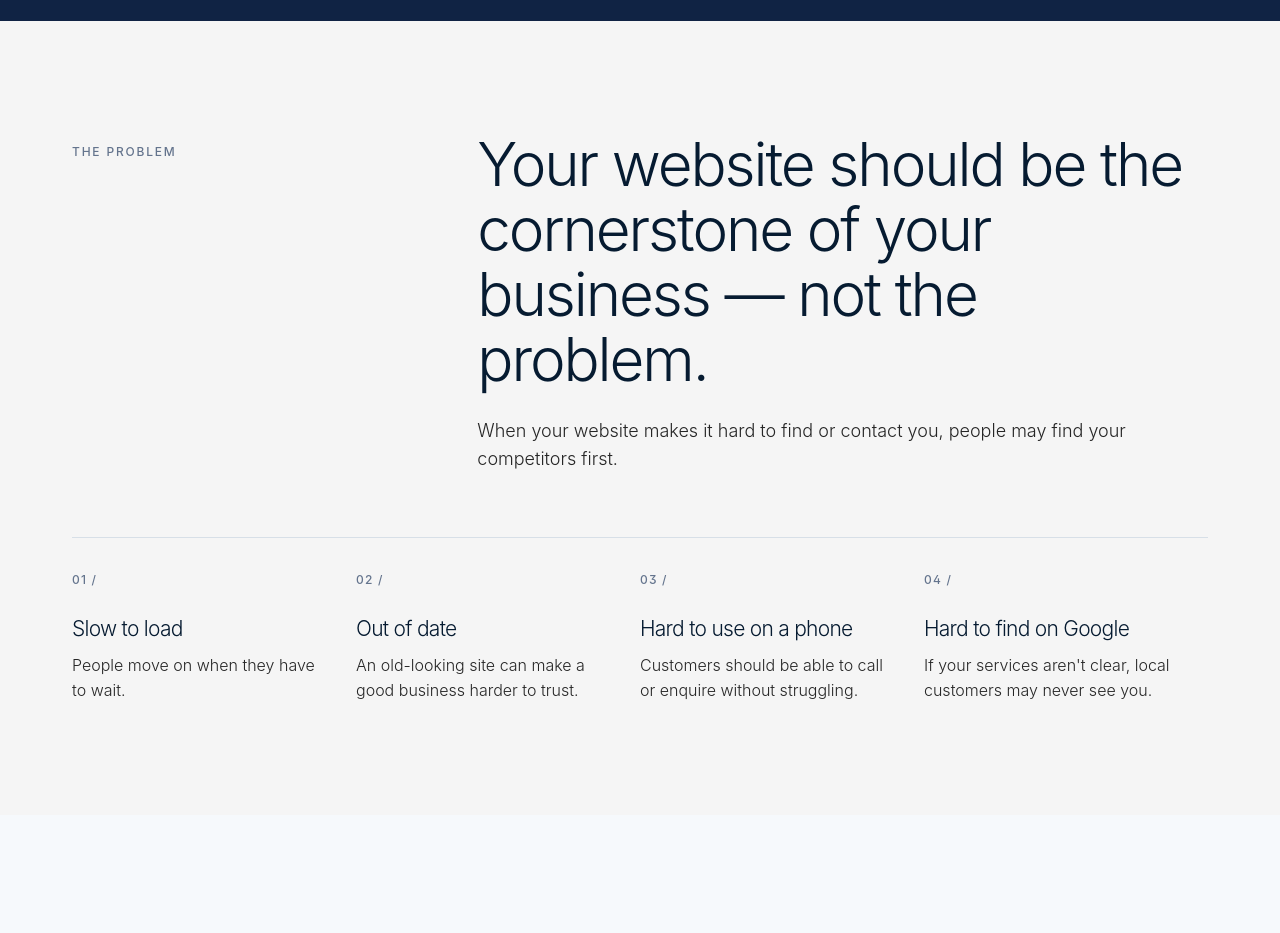
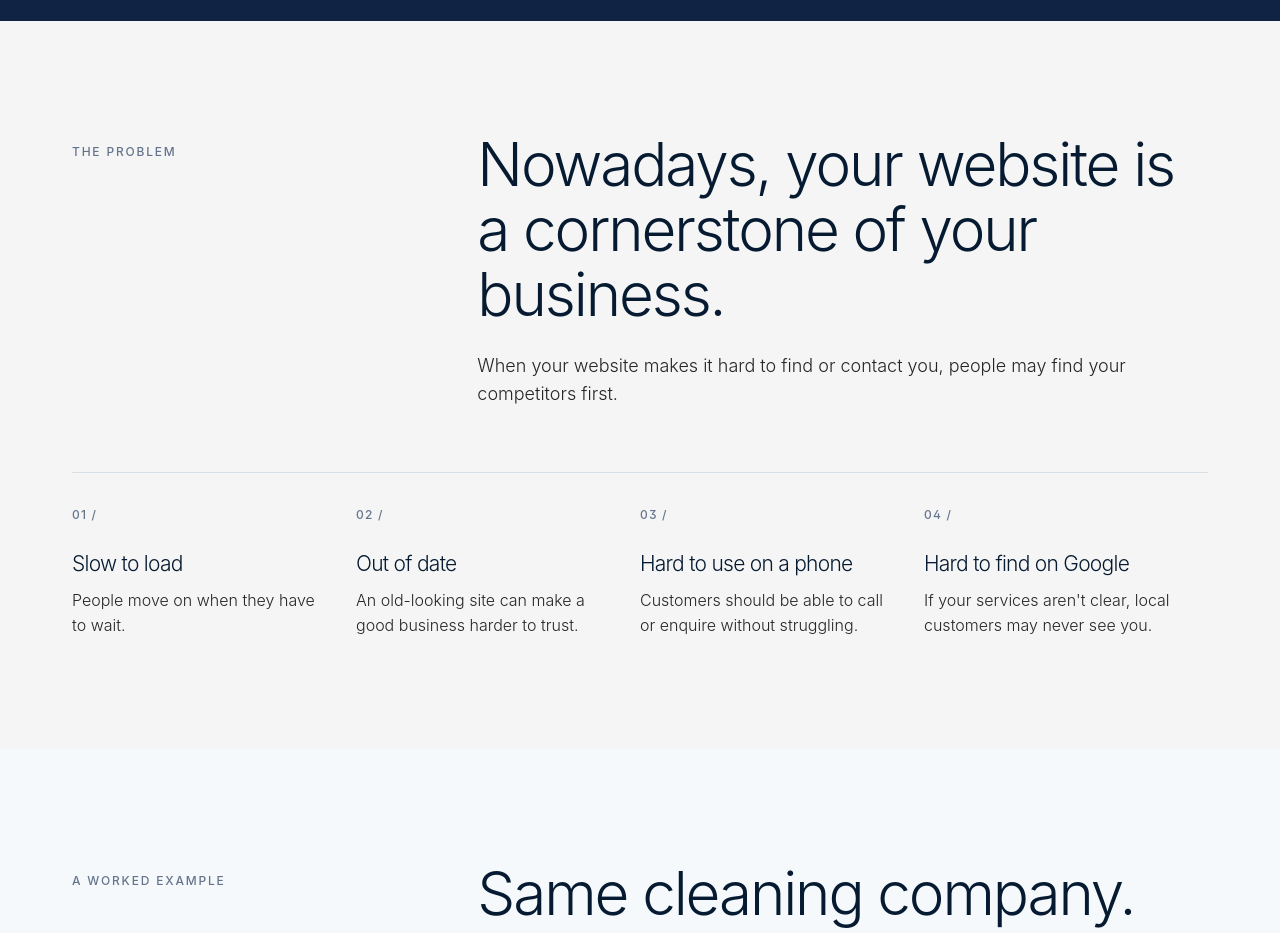
Before and after one commit to sergeyalyosh-cmd/local-ai-geeks-landing, a plain HTML site: page version-6-dima-edits.html in a window 1280 px wide. Shown: the part 1060-1993 px from the top of the page. Drawn offline with Linux system fonts and the light colour scheme.

Commit message:
Problem heading: Nowadays, your website is a cornerstone of your business (Dima's final wording)

```diff
--- a/version-6-dima-edits.html
+++ b/version-6-dima-edits.html
@@ -31,7 +31,7 @@
 <button type="button" data-headline="phone ring">A website that makes your phone ring.</button>
 <button type="button" data-headline="calls bookings">More calls. More bookings. That&rsquo;s the job.</button>
 </div></div></div><aside class="hero-offer" aria-labelledby="hero-offer-title"><h2 id="hero-offer-title">The offer, in plain words</h2><ul><li>We build a free prototype so you can see your new site before you pay or commit.</li><li>If you like it, we redesign your site for a one-time setup fee.</li><li>Every month, we optimize for Google, monitor your site, and report on its performance.</li></ul></aside></div></section>
-<section class="section problem"><div class="wrap"><div class="section-head"><div class="eyebrow">The problem</div><div><h2>Your website should be the cornerstone of your business — not the problem.</h2><p>When your website makes it hard to find or contact you, people may find your competitors first.</p></div></div><div class="problem-grid"><article class="problem-item"><span class="number">01 /</span><h3>Slow to load</h3><p>People move on when they have to wait.</p></article><article class="problem-item"><span class="number">02 /</span><h3>Out of date</h3><p>An old-looking site can make a good business harder to trust.</p></article><article class="problem-item"><span class="number">03 /</span><h3>Hard to use on a phone</h3><p>Customers should be able to call or enquire without struggling.</p></article><article class="problem-item"><span class="number">04 /</span><h3>Hard to find on Google</h3><p>If your services aren't clear, local customers may never see you.</p></article></div></div></section>
+<section class="section problem"><div class="wrap"><div class="section-head"><div class="eyebrow">The problem</div><div><h2>Nowadays, your website is a cornerstone of your business.</h2><p>When your website makes it hard to find or contact you, people may find your competitors first.</p></div></div><div class="problem-grid"><article class="problem-item"><span class="number">01 /</span><h3>Slow to load</h3><p>People move on when they have to wait.</p></article><article class="problem-item"><span class="number">02 /</span><h3>Out of date</h3><p>An old-looking site can make a good business harder to trust.</p></article><article class="problem-item"><span class="number">03 /</span><h3>Hard to use on a phone</h3><p>Customers should be able to call or enquire without struggling.</p></article><article class="problem-item"><span class="number">04 /</span><h3>Hard to find on Google</h3><p>If your services aren't clear, local customers may never see you.</p></article></div></div></section>
 
 <section class="section example"><div class="wrap"><div class="section-head"><div class="eyebrow">A worked example</div><div><h2>Same cleaning company. Two very different phones.</h2><p><strong>Example, not a real client.</strong> The business name, reviews and numbers below are an illustration of what changes — the work is the same, the customers can finally reach it.</p></div></div>
 <div class="ba-toggle" role="group" aria-label="Before and after"><button type="button" id="baBeforeBtn" aria-pressed="true">Before</button><button type="button" id="baAfterBtn" aria-pressed="false">After</button></div>
```
